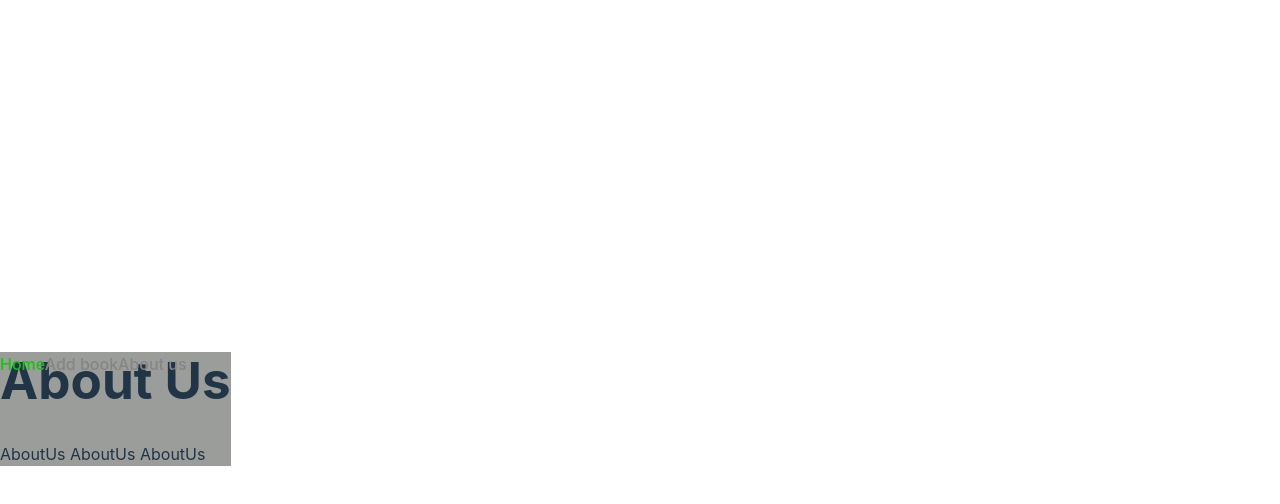
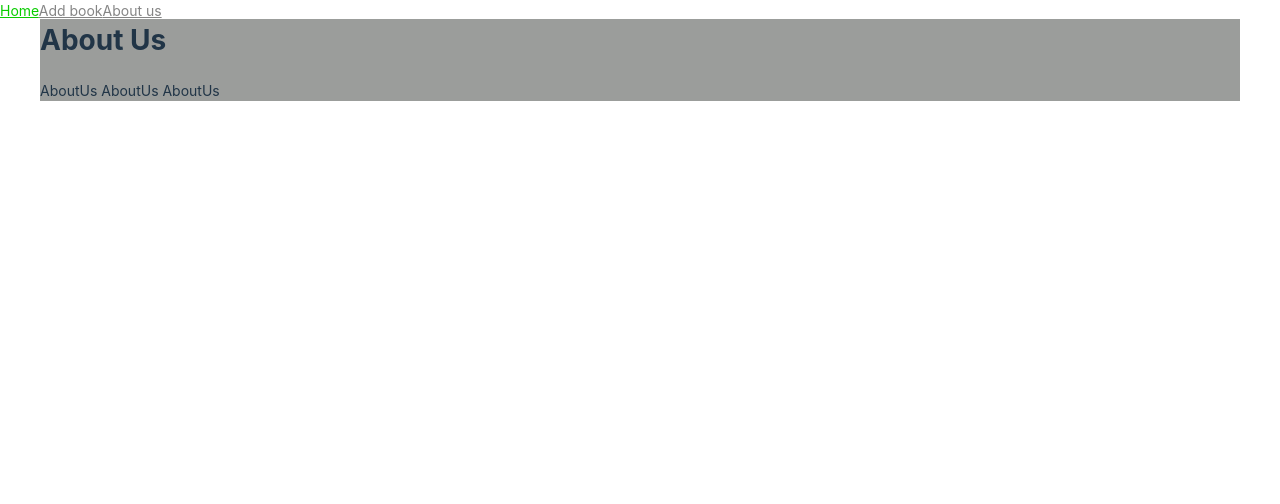
Before and after one commit to Ledich19/RRS_GraphiQL, a React (Vite) app: page / in a window 1280 px wide. Shown: the top 504 px of the page. Built offline with nearby package versions, Linux system fonts and the light colour scheme.

Commit message:
init: add base styles

```diff
--- a/src/index.css
+++ b/src/index.scss
@@ -5,7 +5,7 @@
 
   color-scheme: light dark;
   color: rgba(255, 255, 255, 0.87);
-  background-color: #242424;
+  background-color: #eae9e9;
 
   font-synthesis: none;
   text-rendering: optimizeLegibility;
@@ -14,45 +14,13 @@
   -webkit-text-size-adjust: 100%;
 }
 
-a {
-  font-weight: 500;
-  color: #646cff;
-  text-decoration: inherit;
-}
-a:hover {
-  color: #535bf2;
-}
-
 body {
   margin: 0;
   display: flex;
-  place-items: center;
+  //place-items: center;
   min-width: 320px;
   min-height: 100vh;
-}
-
-h1 {
-  font-size: 3.2em;
-  line-height: 1.1;
-}
-
-button {
-  border-radius: 8px;
-  border: 1px solid transparent;
-  padding: 0.6em 1.2em;
-  font-size: 1em;
-  font-weight: 500;
-  font-family: inherit;
-  background-color: #1a1a1a;
-  cursor: pointer;
-  transition: border-color 0.25s;
-}
-button:hover {
-  border-color: #646cff;
-}
-button:focus,
-button:focus-visible {
-  outline: 4px auto -webkit-focus-ring-color;
+  font-size: 14px;
 }
 
 @media (prefers-color-scheme: light) {
@@ -67,3 +35,28 @@ button:focus-visible {
     background-color: #f9f9f9;
   }
 }
+
+//<ПЕРЕМЕННЫЕ>==================================
+$minWidht: 320px;
+$maxWidht: 1152;
+$maxWidhtConteiner: 1200;
+$md1: $maxWidhtConteiner + 12;
+$md2: 991.98;
+$md3: 767.98;
+$md4: 479.98;
+//<ОСНОВНАЯ СЕТКА>===================
+#root {
+  width: 100%;
+  max-width: $maxWidhtConteiner + px;
+  margin: 0 auto;
+  @media (max-width: #{$md1}px) {
+    max-width: 970px;
+  }
+  @media (max-width: #{$md2}px) {
+    max-width: 750px;
+  }
+  @media (max-width: #{$md3}px) {
+    max-width: none;
+    padding: 0 10px;
+  }
+}
--- a/src/main.tsx
+++ b/src/main.tsx
@@ -2,7 +2,7 @@ import React from 'react';
 import ReactDOM from 'react-dom/client';
 import { BrowserRouter } from 'react-router-dom';
 import App from './App';
-import './index.css';
+import './index.scss';
 
 ReactDOM.createRoot(document.getElementById('root') as HTMLElement).render(
   <React.StrictMode>
--- a/src/pages/Layout/Layout.tsx
+++ b/src/pages/Layout/Layout.tsx
@@ -3,10 +3,10 @@ import Header from '../../componemts/Header/Header';
 
 const Layout = () => {
   return (
-    <div>
+    <>
       <Header />
       <Outlet />
-    </div>
+    </>
   );
 };
 
```
